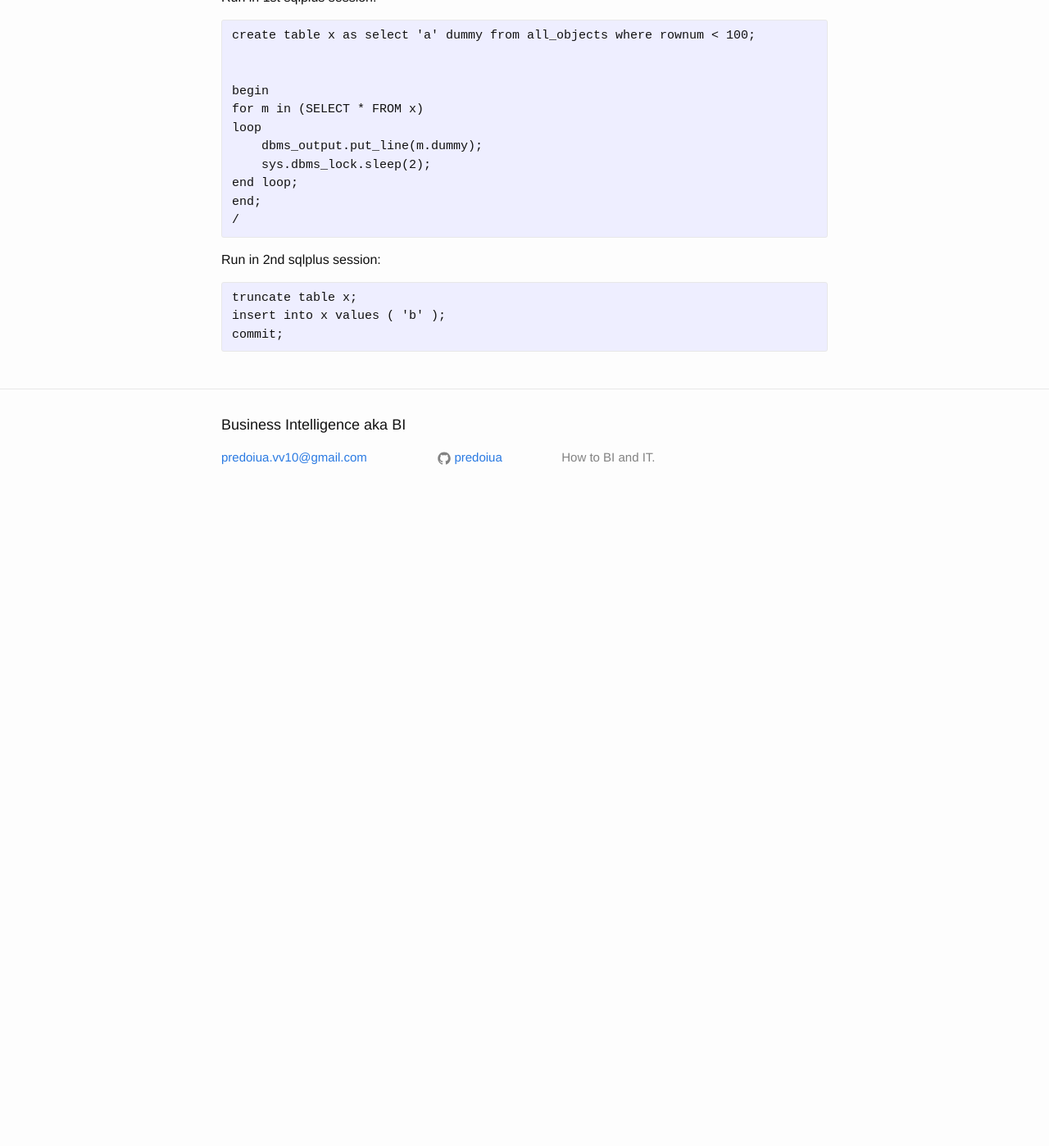
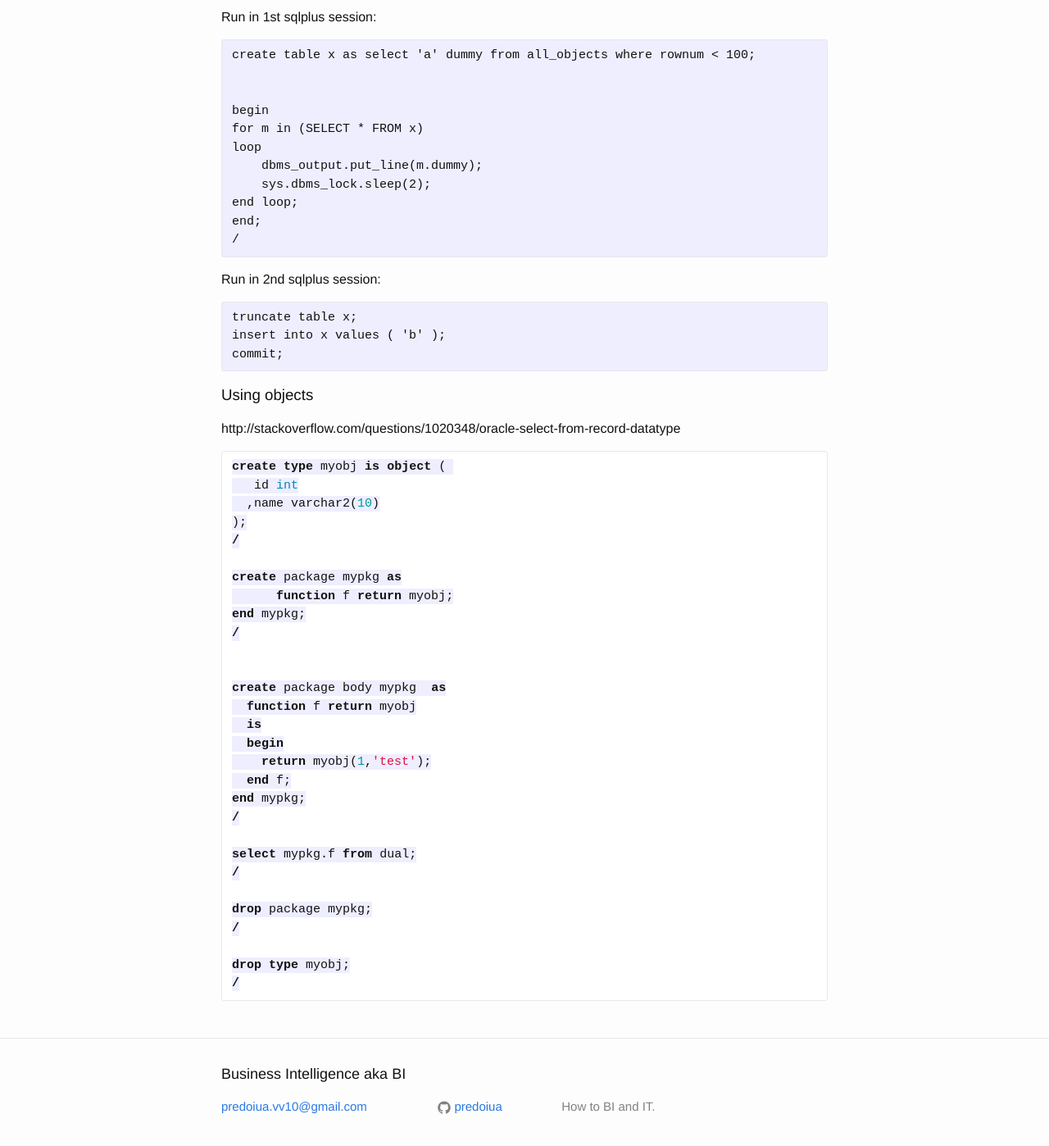
Before and after one commit to predoiua/predoiua.github.io, a Jekyll site: the page built from tutorials/oracle/code/oracle_code.md, in a window 1280 px wide and 1400 px high, scrolled down 284 px. Shown: the whole window at 82% size. Built offline with Jekyll 4.4.1, drawn with Linux system fonts in a browser that asks for light colours; before the commit the page ends 914 px from its top, so only the background shows below that.

Commit message:
add oracle objects

```diff
--- a/tutorials/oracle/code/oracle_code.md
+++ b/tutorials/oracle/code/oracle_code.md
@@ -33,3 +33,39 @@ truncate table x;
 insert into x values ( 'b' );
 commit;
 ~~~~
+
+###Using objects
+
+http://stackoverflow.com/questions/1020348/oracle-select-from-record-datatype
+
+~~~sql
+create type myobj is object (
+   id int
+  ,name varchar2(10)
+);
+/
+
+create package mypkg as
+      function f return myobj;
+end mypkg;
+/
+
+
+create package body mypkg  as
+  function f return myobj
+  is
+  begin
+    return myobj(1,'test');
+  end f;
+end mypkg;
+/
+
+select mypkg.f from dual;
+/
+
+drop package mypkg;
+/
+
+drop type myobj;
+/
+~~~
```
